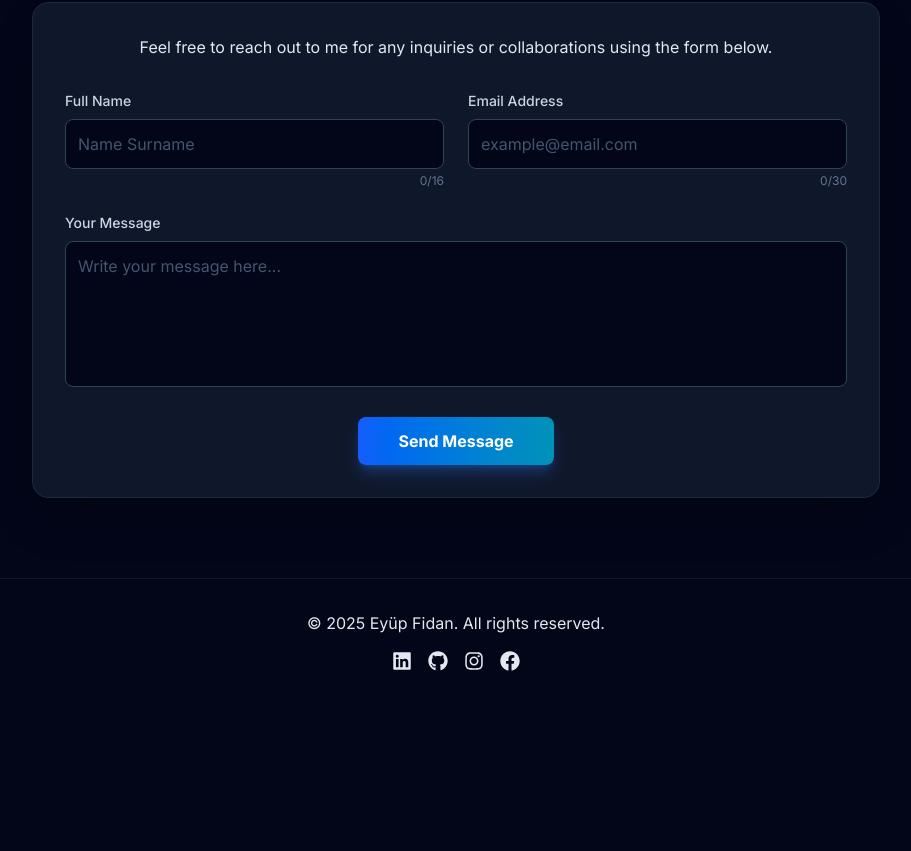
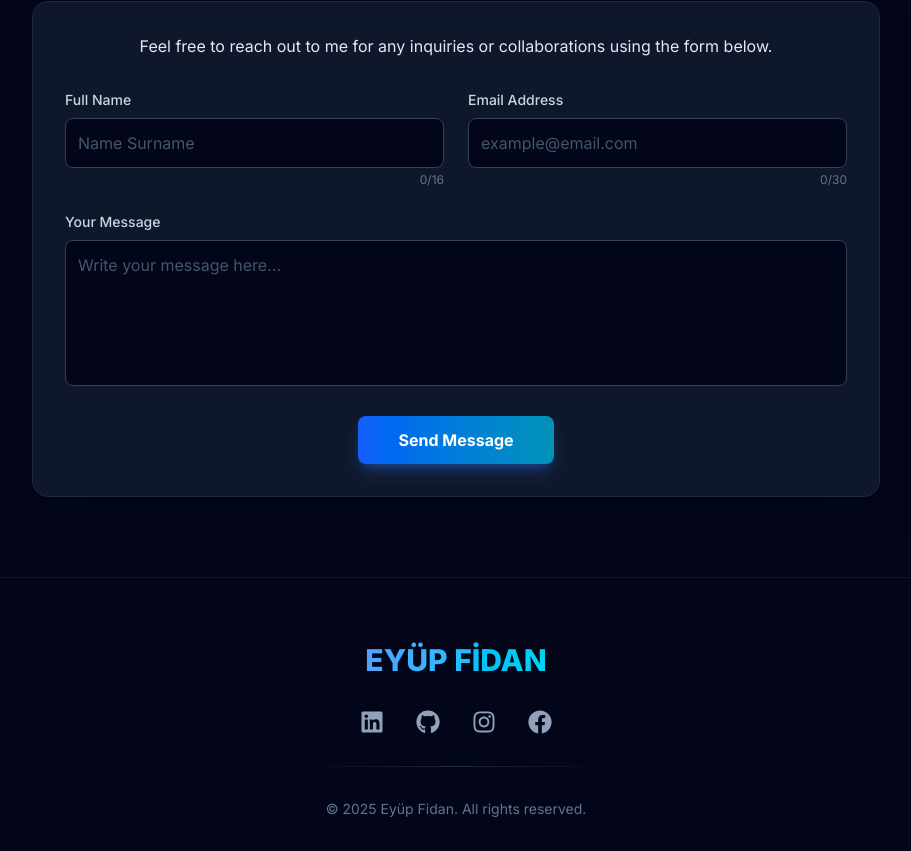
Before and after one commit to eyup-fidan/mywebsite, a Next.js app: page / in a window 1280 px wide. Shown: the part 2436-3287 px from the top of the page, without its empty margins (184-1095 px from the left). Before the commit the page ends 3139 px from the top, so only its background shows below. Built offline with nearby package versions, Linux system fonts and the light colour scheme.

Commit message:
comment message

```diff
--- a/components/Footer.tsx
+++ b/components/Footer.tsx
@@ -1,27 +1,73 @@
-// mywebsite/components/Footer.tsx
 'use client';
 import React from 'react';
 import { FaInstagram, FaLinkedin, FaGithub, FaFacebook } from 'react-icons/fa';
-import { useLanguage } from '@/context/LanguageContext';
+import { useLanguage } from '../context/LanguageContext';
 
 export default function Footer() {
   const { language } = useLanguage();
 
+  const scrollToTop = () => {
+    window.scrollTo({ top: 0, behavior: 'smooth' });
+  };
+
   return (
-    <footer className="py-8 text-center text-slate-200 border-t border-slate-900 bg-slate-950">
-      <div className="container mx-auto px-6">
-        <p>
+    <footer className="bg-slate-950 border-t border-slate-900 pt-16 pb-8">
+      <div className="container mx-auto px-6 flex flex-col items-center justify-center">
+
+        {/* 1. LOGO / İSİM - En Üstte ve Gösterişli */}
+        <div
+          className="text-3xl font-extrabold bg-gradient-to-r from-blue-400 to-cyan-400 bg-clip-text text-transparent cursor-pointer mb-8 hover:opacity-80 transition-opacity"
+          onClick={scrollToTop}
+        >
+          EYÜP FİDAN
+        </div>
+
+        {/* 2. SOSYAL İKONLAR - Yazının Üstünde */}
+        <div className="flex gap-8 mb-8">
+            <a
+              href="https://www.linkedin.com/in/ey%C3%BCp-fidan-114386220/"
+              target='_blank'
+              className="text-slate-400 hover:text-blue-500 transition-all transform hover:-translate-y-1 text-2xl"
+              aria-label="LinkedIn"
+            >
+              <FaLinkedin />
+            </a>
+            <a
+              href="https://github.com/eyup-fidan"
+              target='_blank'
+              className="text-slate-400 hover:text-white transition-all transform hover:-translate-y-1 text-2xl"
+              aria-label="GitHub"
+            >
+              <FaGithub />
+            </a>
+            <a
+              href="https://www.instagram.com/_eyup.fidan_/"
+              target='_blank'
+              className="text-slate-400 hover:text-pink-500 transition-all transform hover:-translate-y-1 text-2xl"
+              aria-label="Instagram"
+            >
+              <FaInstagram />
+            </a>
+            <a
+              href="https://www.facebook.com/profile.php?id=61550531052700"
+              target='_blank'
+              className="text-slate-400 hover:text-blue-600 transition-all transform hover:-translate-y-1 text-2xl"
+              aria-label="Facebook"
+            >
+              <FaFacebook />
+            </a>
+        </div>
+
+        {/* Ayırıcı Çizgi (Premium hissi verir) */}
+        <div className="w-full max-w-xs h-px bg-gradient-to-r from-transparent via-slate-800 to-transparent mb-8"></div>
+
+        {/* 3. TELİF HAKKI - En Altta */}
+        <p className="text-slate-500 text-sm text-center">
             {language === 'en'
              ? "© 2025 Eyüp Fidan. All rights reserved."
              : "© 2025 Eyüp Fidan. Tüm hakları saklıdır."
             }
         </p>
-        <div className="flex justify-center gap-4 mt-4 text-xl">
-            <a href="https://www.linkedin.com/in/ey%C3%BCp-fidan-114386220/" target='_blank' className="hover:text-blue-500 transition-colors"><FaLinkedin /></a>
-            <a href="https://github.com/eyup-fidan" target='_blank' className="hover:text-slate-400 transition-colors"><FaGithub /></a>
-            <a href="https://www.instagram.com/_eyup.fidan_/" target='_blank' className="hover:text-pink-500 transition-colors"><FaInstagram /></a>
-            <a href="https://www.facebook.com/profile.php?id=61550531052700" target='_blank' className="hover:text-blue-600 transition-colors"><FaFacebook /></a>
-        </div>
       </div>
     </footer>
   );
--- a/components/Projects.tsx
+++ b/components/Projects.tsx
@@ -11,7 +11,7 @@ export default function Projects() {
   const projectData = [
     {
       id: 1,
-      imageSrc: "/ÜrünYönetim.jpg",
+      imageSrc: "/ProductManangementSystem.jpg",
       title: language === 'en' ? "E-Commerce Application" : "E-Ticaret Uygulaması",
       description: language === 'en'
         ? "A modern e-commerce platform built with Next.js. Features include cart management, payment integration, and user auth."
@@ -60,39 +60,37 @@ export default function Projects() {
              <div key={project.id} className="bg-slate-900 rounded-xl overflow-hidden border border-slate-800 hover:shadow-blue-500/20 hover:shadow-xl transition-all group flex flex-col">
 
              {/* --- GÖRSEL ALANI --- */}
-             <div className="relative h-48 w-full bg-slate-800 overflow-hidden">
+             <div className="relative aspect-video w-full bg-slate-950 overflow-hidden">
                <Image
                  src={project.imageSrc}
                  alt={project.title}
                  fill
                  quality={100}
                  sizes="(max-width: 768px) 100vw, (max-width: 1200px) 50vw, 33vw"
-                 className="object-cover object-top group-hover:scale-110 transition-transform duration-500"
+                 // DÜZELTME: 'object-contain' yerine 'object-cover' yaptık (Alanı doldurur).
+                 // 'object-top' ekli (Resmin en üstünü hizalar).
+                 className="object-cover object-top group-hover:scale-105 transition-transform duration-500"
                  onError={(e) => {
                     const target = e.target as HTMLImageElement;
-                    target.style.display = 'none'; // Resmi gizle
+                    target.style.display = 'none';
                  }}
                />
+
                {/* Resim Yüklenmezse Arkada Gözükecek Yazı */}
                <div className="absolute inset-0 bg-slate-800 -z-10 flex items-center justify-center text-slate-600 text-xs text-center p-4">
                   Resim Bulunamadı: {project.imageSrc}
-                  <br/>
-                  (public klasörünü kontrol et)
                </div>
              </div>
 
              <div className="p-6 flex flex-col flex-grow">
-               {/* Başlık (Sabit Mavi) */}
                <h3 className="text-xl font-bold mb-2 text-blue-400 transition-colors">
                  {project.title}
                </h3>
 
-               {/* Açıklama */}
                <p className="text-slate-200 text-sm mb-4 flex-grow">
                   {project.description}
                </p>
 
-               {/* Teknolojiler */}
                <div className="flex flex-wrap gap-2 mb-6">
                  {project.techs.map((tech, index) => (
                    <span key={index} className="text-xs px-2 py-1 bg-slate-800 border border-slate-700 rounded text-blue-300 font-medium">
@@ -101,7 +99,6 @@ export default function Projects() {
                  ))}
                </div>
 
-               {/* Linkler */}
                <div className="flex justify-between items-center mt-auto pt-4 border-t border-slate-800">
                   <a href={project.codeLink} target="_blank" className="text-sm font-medium hover:text-blue-400 flex items-center gap-1 text-slate-300 transition-colors">
                     <FaGithub /> {language === 'en' ? "Code" : "Kod"}
```
Also changed, not shown: public/ProductManangementSystem.jpg (added), public/ÜrünYönetim.jpg (deleted).
